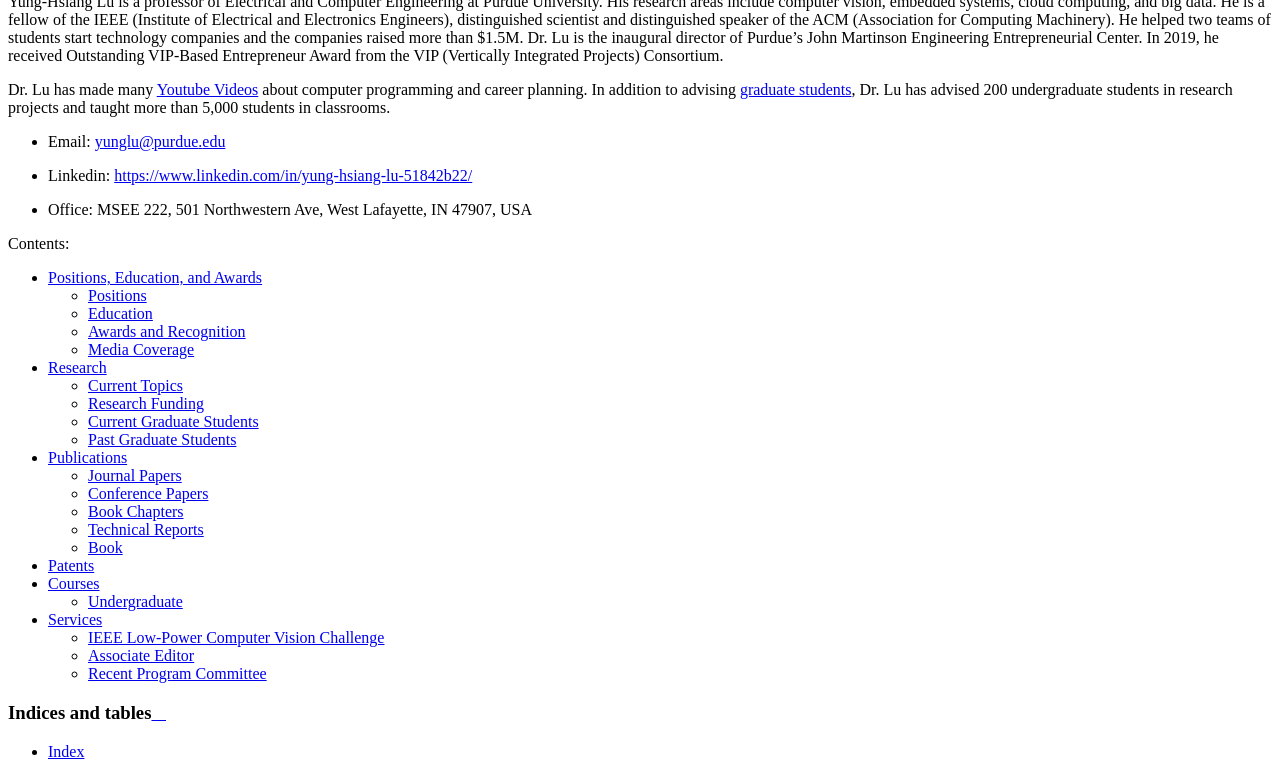
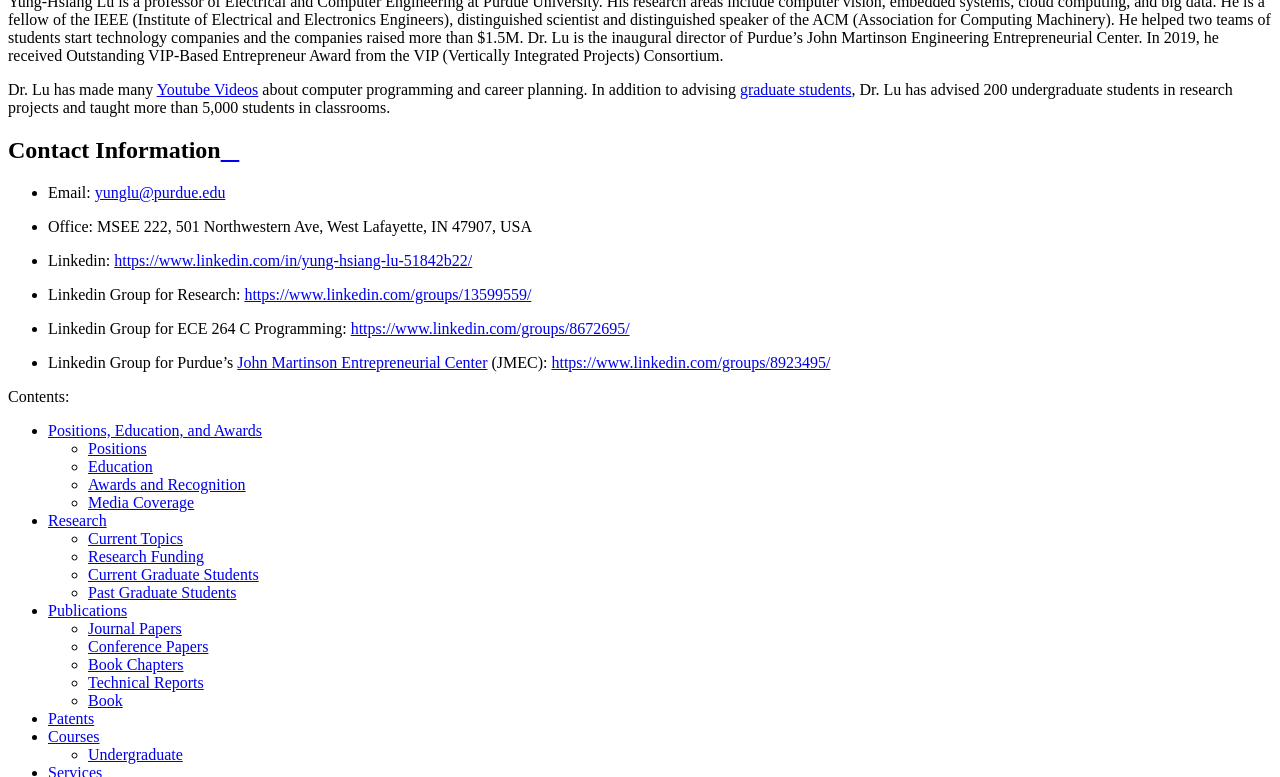
Before and after one commit to luyunghsiang/yhluweb, a Sphinx documentation site: the page built from source/index.rst, in a window 1280 px wide and 900 px high, scrolled down 622 px, cut to the strip 123-900 px from the top of the window. Built offline with Sphinx 7.4.7 and the Read the Docs theme 2.0.0, drawn with Linux system fonts in a browser that asks for light colours.

Commit message:
add contact information

```diff
--- a/source/index.rst
+++ b/source/index.rst
@@ -28,11 +28,22 @@ students <https://yhlu.net/research.html#current-graduate-students>`_,
 Dr. Lu has advised 200 undergraduate students in research projects and
 taught more than 5,000 students in classrooms.
 
+Contact Information
+-------------------
+
 - Email: yunglu@purdue.edu
+
+- Office: MSEE 222, 501 Northwestern Ave, West Lafayette, IN 47907, USA
 
 - Linkedin: https://www.linkedin.com/in/yung-hsiang-lu-51842b22/
 
-- Office: MSEE 222, 501 Northwestern Ave, West Lafayette, IN 47907, USA
+- Linkedin Group for Research: https://www.linkedin.com/groups/13599559/
+
+- Linkedin Group for ECE 264 C Programming: https://www.linkedin.com/groups/8672695/
+
+- Linkedin Group for Purdue's `John Martinson Entrepreneurial Center
+  <https://engineering.purdue.edu/JMEC>`_ (JMEC):
+  https://www.linkedin.com/groups/8923495/
 
 .. toctree::
    :maxdepth: 2
```
